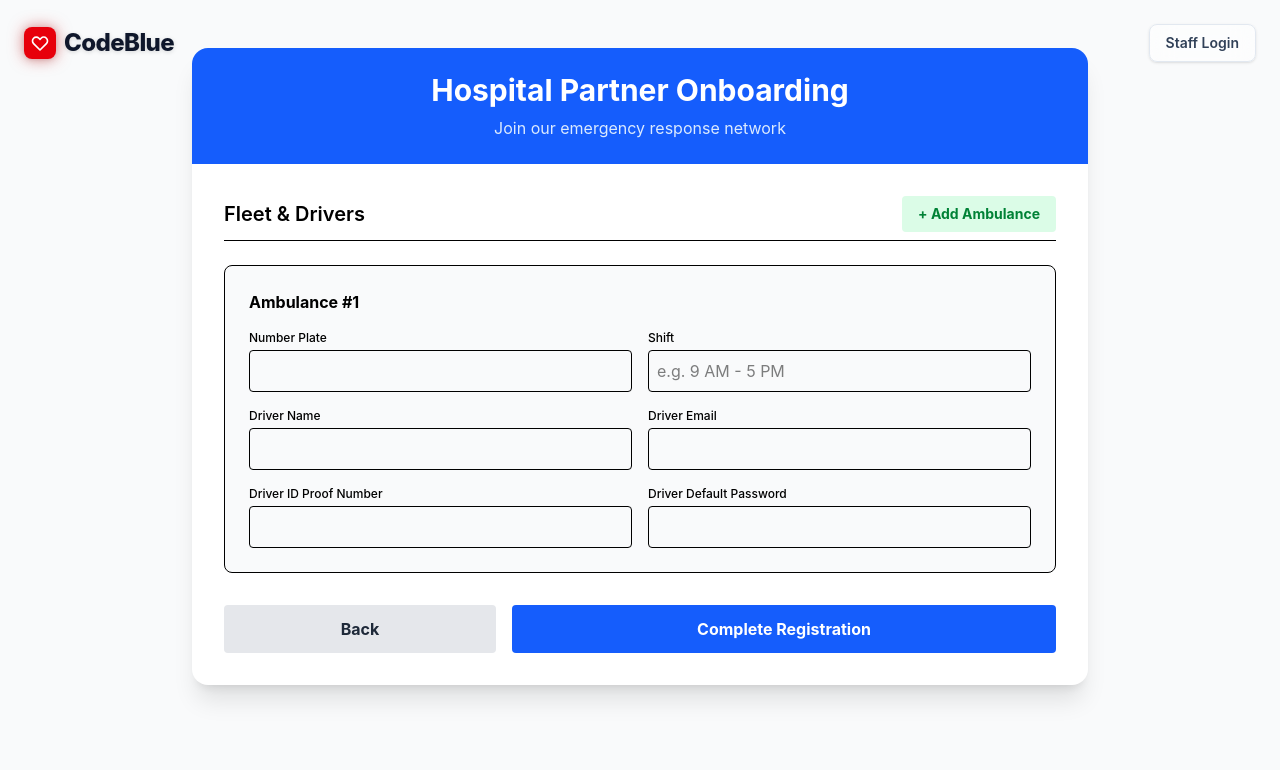
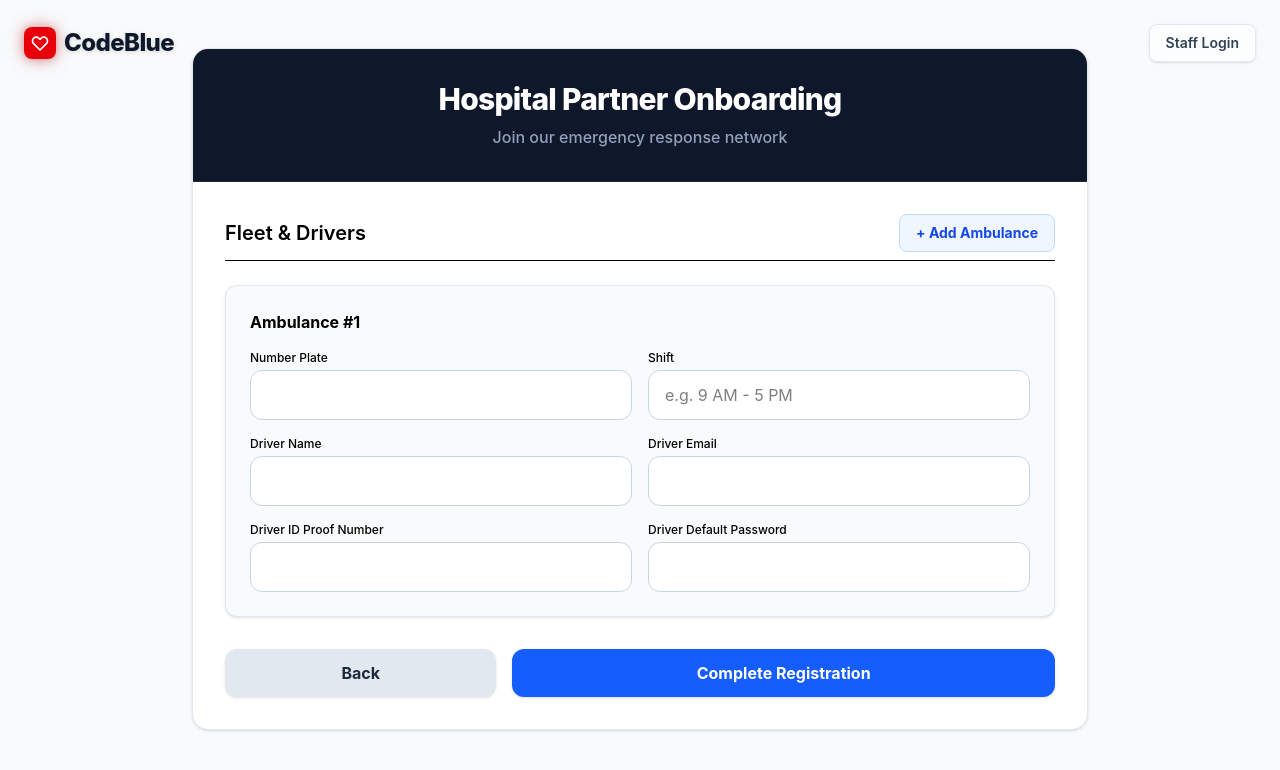
Before and after one commit to CtrlAltDuo/CodeBlue, a React (Vite) app in the folder client/: page /hospital-onboarding in a window 1280 px wide. Both pictures are taken after a click on the button "Next: Fleet & Drivers". Shown: the top 770 px of the page. Built offline with nearby package versions, Linux system fonts and the light colour scheme; no server answers.

Commit message:
style: unify UI components and design system across main views

```diff
--- a/client/src/pages/HospitalOnboarding.tsx
+++ b/client/src/pages/HospitalOnboarding.tsx
@@ -87,11 +87,11 @@ export default function HospitalOnboarding() {
   };
 
   return (
-    <div className="min-h-screen bg-gray-50 py-12 px-4 sm:px-6 lg:px-8">
-      <div className="max-w-4xl mx-auto bg-white rounded-2xl shadow-xl overflow-hidden">
-        <div className="bg-blue-600 px-8 py-6 text-white text-center">
-          <h2 className="text-3xl font-bold">Hospital Partner Onboarding</h2>
-          <p className="mt-2 text-blue-100">Join our emergency response network</p>
+    <div className="min-h-screen bg-slate-50 py-12 px-4 sm:px-6 lg:px-8">
+      <div className="max-w-4xl mx-auto bg-white rounded-2xl shadow-sm border border-slate-200 overflow-hidden">
+        <div className="bg-slate-900 px-8 py-8 text-white text-center border-b border-slate-800">
+          <h2 className="text-3xl font-extrabold tracking-tight">Hospital Partner Onboarding</h2>
+          <p className="mt-2 text-slate-400 font-medium">Join our emergency response network</p>
         </div>
 
         <div className="p-8">
@@ -103,15 +103,15 @@ export default function HospitalOnboarding() {
               <div className="grid grid-cols-1 md:grid-cols-2 gap-4">
                 <div>
                   <label className="block text-sm font-medium mb-1">Admin Name</label>
-                  <input type="text" className="w-full border p-2 rounded" value={adminName} onChange={e => setAdminName(e.target.value)} required />
+                  <input type="text" className="w-full px-4 py-3 rounded-xl border border-slate-300 focus:ring-2 focus:ring-blue-500 focus:border-blue-500 transition-colors bg-white outline-none" value={adminName} onChange={e => setAdminName(e.target.value)} required />
                 </div>
                 <div>
                   <label className="block text-sm font-medium mb-1">Admin Email</label>
-                  <input type="email" className="w-full border p-2 rounded" value={adminEmail} onChange={e => setAdminEmail(e.target.value)} required />
+                  <input type="email" className="w-full px-4 py-3 rounded-xl border border-slate-300 focus:ring-2 focus:ring-blue-500 focus:border-blue-500 transition-colors bg-white outline-none" value={adminEmail} onChange={e => setAdminEmail(e.target.value)} required />
                 </div>
                 <div className="md:col-span-2">
                   <label className="block text-sm font-medium mb-1">Admin Password</label>
-                  <input type="password" className="w-full border p-2 rounded" value={adminPassword} onChange={e => setAdminPassword(e.target.value)} required />
+                  <input type="password" className="w-full px-4 py-3 rounded-xl border border-slate-300 focus:ring-2 focus:ring-blue-500 focus:border-blue-500 transition-colors bg-white outline-none" value={adminPassword} onChange={e => setAdminPassword(e.target.value)} required />
                 </div>
               </div>
 
@@ -119,29 +119,29 @@ export default function HospitalOnboarding() {
               <div className="grid grid-cols-1 md:grid-cols-2 gap-4">
                 <div>
                   <label className="block text-sm font-medium mb-1">Hospital Name</label>
-                  <input type="text" className="w-full border p-2 rounded" value={hospitalName} onChange={e => setHospitalName(e.target.value)} required />
+                  <input type="text" className="w-full px-4 py-3 rounded-xl border border-slate-300 focus:ring-2 focus:ring-blue-500 focus:border-blue-500 transition-colors bg-white outline-none" value={hospitalName} onChange={e => setHospitalName(e.target.value)} required />
                 </div>
                 <div>
                   <label className="block text-sm font-medium mb-1">Contact Phone</label>
-                  <input type="text" className="w-full border p-2 rounded" value={hospitalPhone} onChange={e => setHospitalPhone(e.target.value)} required />
+                  <input type="text" className="w-full px-4 py-3 rounded-xl border border-slate-300 focus:ring-2 focus:ring-blue-500 focus:border-blue-500 transition-colors bg-white outline-none" value={hospitalPhone} onChange={e => setHospitalPhone(e.target.value)} required />
                 </div>
                 <div className="md:col-span-2">
                   <label className="block text-sm font-medium mb-1">Address</label>
-                  <input type="text" className="w-full border p-2 rounded" value={hospitalAddress} onChange={e => setHospitalAddress(e.target.value)} required />
+                  <input type="text" className="w-full px-4 py-3 rounded-xl border border-slate-300 focus:ring-2 focus:ring-blue-500 focus:border-blue-500 transition-colors bg-white outline-none" value={hospitalAddress} onChange={e => setHospitalAddress(e.target.value)} required />
                 </div>
                 <div>
                   <label className="block text-sm font-medium mb-1">Total Beds</label>
-                  <input type="number" className="w-full border p-2 rounded" value={totalBeds} onChange={e => setTotalBeds(parseInt(e.target.value) || 0)} required />
+                  <input type="number" className="w-full px-4 py-3 rounded-xl border border-slate-300 focus:ring-2 focus:ring-blue-500 focus:border-blue-500 transition-colors bg-white outline-none" value={totalBeds} onChange={e => setTotalBeds(parseInt(e.target.value) || 0)} required />
                 </div>
                 <div>
                   <label className="block text-sm font-medium mb-1">Total ICUs</label>
-                  <input type="number" className="w-full border p-2 rounded" value={totalICUs} onChange={e => setTotalICUs(parseInt(e.target.value) || 0)} required />
+                  <input type="number" className="w-full px-4 py-3 rounded-xl border border-slate-300 focus:ring-2 focus:ring-blue-500 focus:border-blue-500 transition-colors bg-white outline-none" value={totalICUs} onChange={e => setTotalICUs(parseInt(e.target.value) || 0)} required />
                 </div>
               </div>
 
               <div className="mt-6">
-                <label className="block text-sm font-medium mb-2">Hospital Location (Click to pin)</label>
-                <div className="h-64 rounded-lg overflow-hidden border">
+                <label className="block text-sm font-bold text-slate-700 mb-2">Hospital Location (Click to pin)</label>
+                <div className="h-64 rounded-xl overflow-hidden border border-slate-300 shadow-sm relative z-0">
                   <MapContainer center={[28.6139, 77.2090]} zoom={11} style={{ height: '100%', width: '100%' }}>
                     <TileLayer url="https://{s}.tile.openstreetmap.org/{z}/{x}/{y}.png" />
                     <LocationPicker location={location} setLocation={setLocation} />
@@ -149,7 +149,7 @@ export default function HospitalOnboarding() {
                 </div>
               </div>
 
-              <button onClick={() => setStep(2)} className="w-full bg-blue-600 text-white font-bold py-3 rounded mt-8">Next: Fleet & Drivers</button>
+              <button onClick={() => setStep(2)} className="w-full bg-blue-600 hover:bg-blue-700 text-white font-bold py-3 px-4 rounded-xl mt-8 transition-all shadow-sm active:scale-[0.98]">Next: Fleet & Drivers</button>
             </div>
           )}
 
@@ -157,47 +157,47 @@ export default function HospitalOnboarding() {
             <div className="space-y-6">
               <div className="flex justify-between items-center border-b pb-2">
                 <h3 className="text-xl font-semibold">Fleet & Drivers</h3>
-                <button onClick={addVehicle} className="px-4 py-2 bg-green-100 text-green-700 rounded text-sm font-bold">+ Add Ambulance</button>
+                <button onClick={addVehicle} className="px-4 py-2 bg-blue-50 text-blue-700 hover:bg-blue-100 rounded-lg text-sm font-bold transition-colors border border-blue-200">+ Add Ambulance</button>
               </div>
 
               {fleet.map((vehicle, index) => (
-                <div key={index} className="bg-gray-50 p-6 rounded-lg border relative">
+                <div key={index} className="bg-slate-50 p-6 rounded-xl border border-slate-200 relative shadow-sm">
                   {fleet.length > 1 && (
-                    <button onClick={() => removeVehicle(index)} className="absolute top-4 right-4 text-red-500 font-bold">X</button>
+                    <button onClick={() => removeVehicle(index)} className="absolute top-4 right-4 text-rose-500 hover:text-rose-700 font-extrabold text-lg p-2 transition-colors">X</button>
                   )}
                   <h4 className="font-bold mb-4">Ambulance #{index + 1}</h4>
                   <div className="grid grid-cols-1 md:grid-cols-2 gap-4">
                     <div>
                       <label className="block text-xs font-medium mb-1">Number Plate</label>
-                      <input type="text" className="w-full border p-2 rounded" value={vehicle.numberPlate} onChange={e => updateFleet(index, 'numberPlate', e.target.value)} />
+                      <input type="text" className="w-full px-4 py-3 rounded-xl border border-slate-300 focus:ring-2 focus:ring-blue-500 focus:border-blue-500 transition-colors bg-white outline-none" value={vehicle.numberPlate} onChange={e => updateFleet(index, 'numberPlate', e.target.value)} />
                     </div>
                     <div>
                       <label className="block text-xs font-medium mb-1">Shift</label>
-                      <input type="text" className="w-full border p-2 rounded" placeholder="e.g. 9 AM - 5 PM" value={vehicle.shift} onChange={e => updateFleet(index, 'shift', e.target.value)} />
+                      <input type="text" className="w-full px-4 py-3 rounded-xl border border-slate-300 focus:ring-2 focus:ring-blue-500 focus:border-blue-500 transition-colors bg-white outline-none" placeholder="e.g. 9 AM - 5 PM" value={vehicle.shift} onChange={e => updateFleet(index, 'shift', e.target.value)} />
                     </div>
                     <div>
                       <label className="block text-xs font-medium mb-1">Driver Name</label>
-                      <input type="text" className="w-full border p-2 rounded" value={vehicle.driverName} onChange={e => updateFleet(index, 'driverName', e.target.value)} />
+                      <input type="text" className="w-full px-4 py-3 rounded-xl border border-slate-300 focus:ring-2 focus:ring-blue-500 focus:border-blue-500 transition-colors bg-white outline-none" value={vehicle.driverName} onChange={e => updateFleet(index, 'driverName', e.target.value)} />
                     </div>
                     <div>
                       <label className="block text-xs font-medium mb-1">Driver Email</label>
-                      <input type="email" className="w-full border p-2 rounded" value={vehicle.driverEmail} onChange={e => updateFleet(index, 'driverEmail', e.target.value)} />
+                      <input type="email" className="w-full px-4 py-3 rounded-xl border border-slate-300 focus:ring-2 focus:ring-blue-500 focus:border-blue-500 transition-colors bg-white outline-none" value={vehicle.driverEmail} onChange={e => updateFleet(index, 'driverEmail', e.target.value)} />
                     </div>
                     <div>
                       <label className="block text-xs font-medium mb-1">Driver ID Proof Number</label>
-                      <input type="text" className="w-full border p-2 rounded" value={vehicle.idProofNumber} onChange={e => updateFleet(index, 'idProofNumber', e.target.value)} />
+                      <input type="text" className="w-full px-4 py-3 rounded-xl border border-slate-300 focus:ring-2 focus:ring-blue-500 focus:border-blue-500 transition-colors bg-white outline-none" value={vehicle.idProofNumber} onChange={e => updateFleet(index, 'idProofNumber', e.target.value)} />
                     </div>
                     <div>
                       <label className="block text-xs font-medium mb-1">Driver Default Password</label>
-                      <input type="text" className="w-full border p-2 rounded" value={vehicle.driverPassword} onChange={e => updateFleet(index, 'driverPassword', e.target.value)} />
+                      <input type="text" className="w-full px-4 py-3 rounded-xl border border-slate-300 focus:ring-2 focus:ring-blue-500 focus:border-blue-500 transition-colors bg-white outline-none" value={vehicle.driverPassword} onChange={e => updateFleet(index, 'driverPassword', e.target.value)} />
                     </div>
                   </div>
                 </div>
               ))}
 
               <div className="flex gap-4 mt-8">
-                <button onClick={() => setStep(1)} className="w-1/3 bg-gray-200 text-gray-800 font-bold py-3 rounded">Back</button>
-                <button onClick={handleSubmit} disabled={loading} className="w-2/3 bg-blue-600 text-white font-bold py-3 rounded">
+                <button onClick={() => setStep(1)} className="w-1/3 bg-slate-200 hover:bg-slate-300 text-slate-800 font-bold py-3 rounded-xl transition-all shadow-sm active:scale-[0.98]">Back</button>
+                <button onClick={handleSubmit} disabled={loading} className="w-2/3 bg-blue-600 hover:bg-blue-700 text-white font-bold py-3 rounded-xl transition-all shadow-sm active:scale-[0.98]">
                   {loading ? 'Submitting...' : 'Complete Registration'}
                 </button>
               </div>
```
Also changed, not shown: client/src/pages/HospitalDashboard.tsx (+5 -5 lines), client/src/pages/Login.tsx (+8 -8 lines), client/src/pages/Register.tsx (+10 -10 lines).
